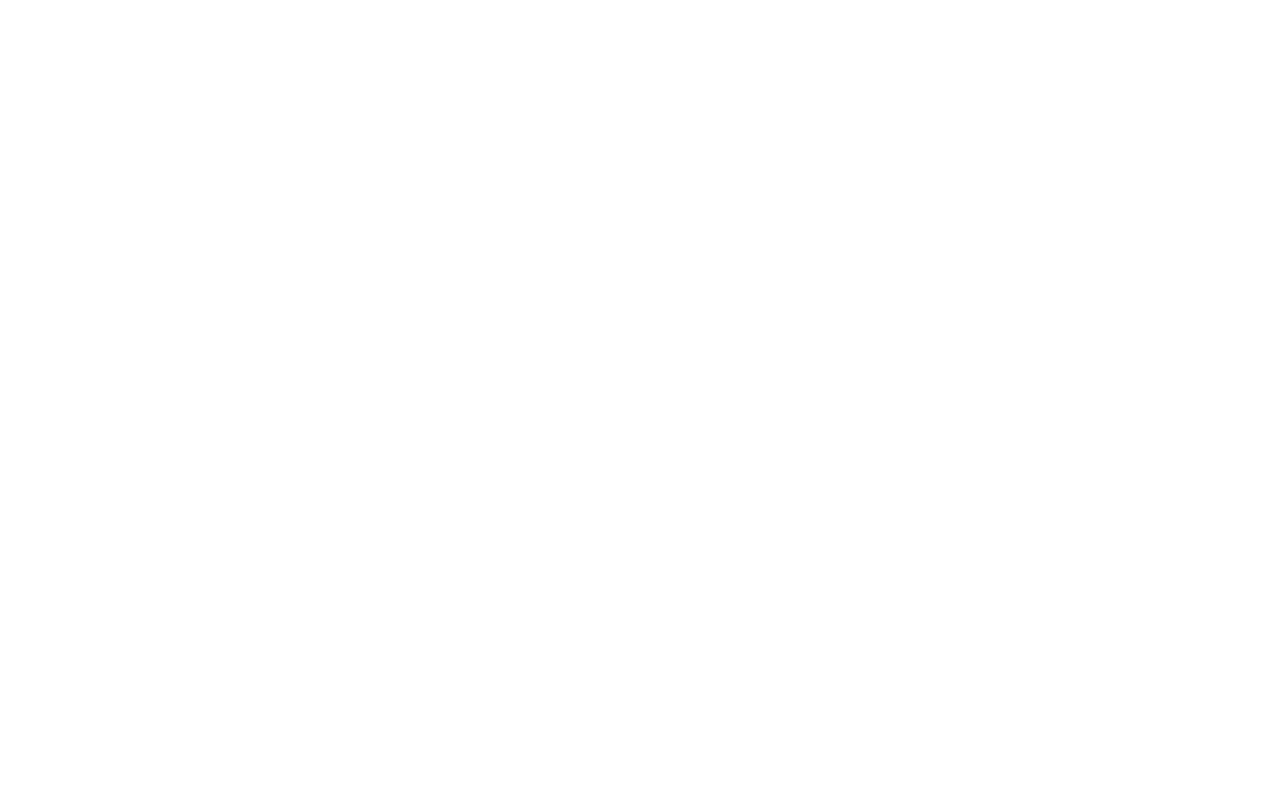
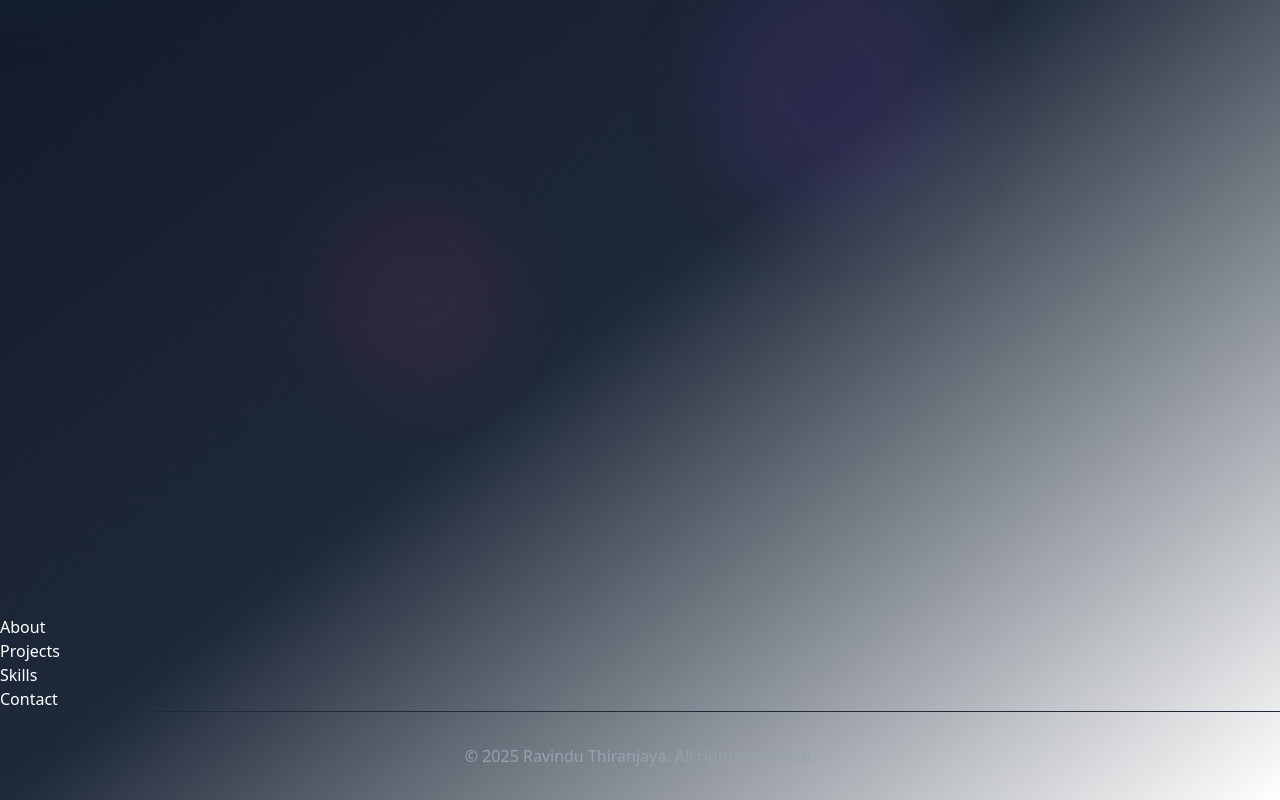
Before and after one commit to ravindu422/ravindu-portfolio, a React (Vite) app in the folder client/: page / in a window 1280 px wide. Shown: the part 209-1009 px from the top of the page. Before the commit the page ends 800 px from the top, so only its background shows below. Built offline with nearby package versions, Linux system fonts and the light colour scheme.

Commit message:
call components to App

```diff
--- a/client/src/App.jsx
+++ b/client/src/App.jsx
@@ -1,7 +1,49 @@
-import React from 'react'
+import React, { useEffect, useState } from 'react'
+import Navigation from './components/Navigation';
+import Hero from './components/Hero';
+import About from './components/About';
+import Projects from './components/Projects';
+import Skills from './components/Skills';
+import Contact from './components/Contact';
 
 const App = () => {
+  const [mousePosition, setMousePosition] = useState({ x: 0, y: 0 });
 
+  useEffect(() => {
+    const handleMouseMove = (e) => {
+      setMousePosition({ x: e.clientX, y: e.clientY });
+    };
+
+    window.addEventListener('mousemove', handleMouseMove);
+    return () => window.removeEventListener('mousemove', handleMouseMove);
+  }, []);
+
+  return (
+    <div className='min-h-screen bg-gradient-to-br from-gray-900 via-gray-800 t0-black text-white overflow-hidden'>
+      <div className='fixed inset-0 overflow-hidden pointer-events-none'>
+        <div className='absolute w-96 h-96 bg-blue-500/10 rounded-full blur-3xl animate-pulse'
+        style={{
+          left: `${mousePosition.x / 10}px`,
+          top: `${mousePosition.y / 10}px`,
+          transform: 'translate(-50%, -50%)'
+        }}/>
+        <div className='absolute top-1/4 right-1/4 w-64 h-64 bg-purple-500/10 rounded-full blur-2xl animate-bounce'/>
+        <div className='absolute bottom-1/4 left-1/4 w-48 h-48 bg-pink-500/10 rounded-full blur-2xl animate-pulse'/>
+      </div>
+      <Navigation/>
+      <Hero/>
+      <About/>
+      <Projects/>
+      <Skills/>
+      <Contact/>
+
+      <footer className='py-8 px-4 border-t border-gray-800'>
+        <div className='max-w-6xl mx-auto text-center text-gray-400'>
+          <p>&copy; 2025 Ravindu Thiranjaya. All rights reserved.</p>
+        </div>
+      </footer>
+    </div>
+  )
 }
 
 export default App
```
